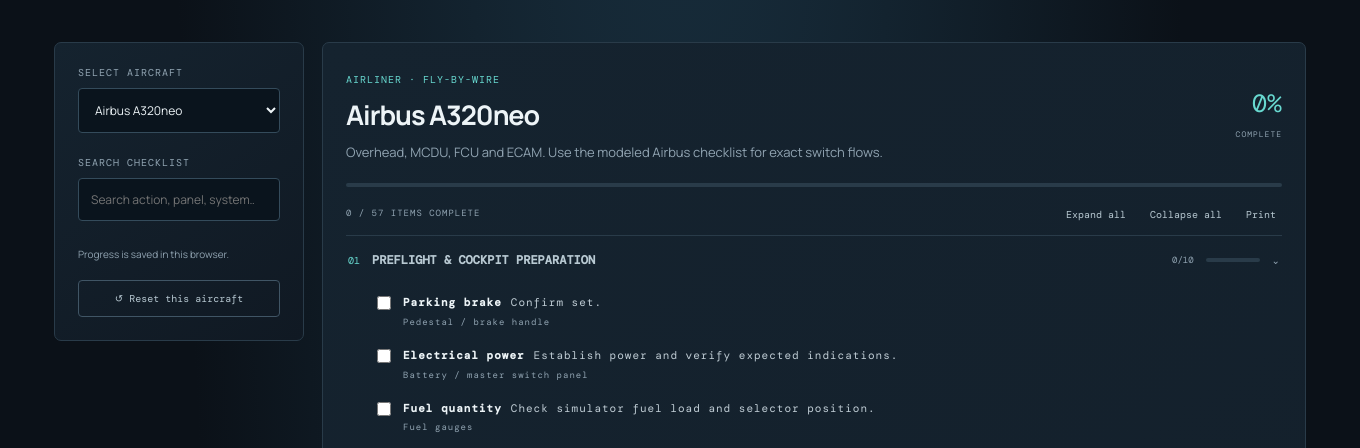
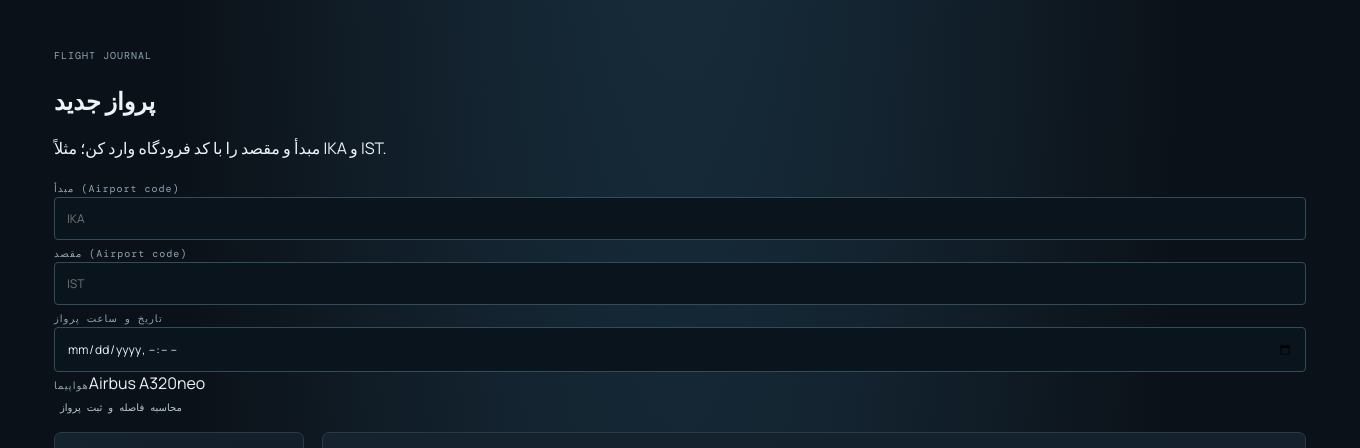
Before and after one commit to taha90nikmanesh-max/MFS-Checklist2020, an Electron app: page index.html in a window 1360 px wide. Shown: the part 420-868 px from the top of the page. Drawn offline with nearby package versions, Linux system fonts and the light colour scheme.

Commit message:
Add flight journal interface

```diff
--- a/index.html
+++ b/index.html
@@ -2,5 +2,17 @@
 <html lang="en"><head><meta charset="utf-8"><meta name="viewport" content="width=device-width,initial-scale=1"><meta name="theme-color" content="#0b1118"><meta name="description" content="Interactive MSFS 2020 Standard aircraft checklists"><link rel="manifest" href="manifest.webmanifest"><link rel="icon" href="icon.svg" type="image/svg+xml"><title>MSFS 2020 · Flight Deck Checklists</title><link rel="stylesheet" href="style.css"></head>
 <body><header class="top"><a class="brand" href="#"><b>FD</b><span>FLIGHT DECK<small>MSFS 2020 · STANDARD EDITION</small></span></a><div class="head-actions"><button id="language" class="lang">فارسی</button><span class="status">● OFFLINE READY</span></div></header>
 <main><section class="hero"><label>SIMULATOR CHECKLIST COMPANION</label><h1>Every flight.<br><i>Every step.</i></h1><p>Aircraft-specific checklist flows for the original Microsoft Flight Simulator 2020 Standard Edition.</p><div class="stats"><div><b>20</b><small>AIRCRAFT</small></div><div><b>11</b><small>FLIGHT PHASES</small></div><div><b>LOCAL</b><small>PROGRESS SAVE</small></div></div></section>
+<section class="flight-log">
+<div class="flight-log-title"><div><label>FLIGHT JOURNAL</label><h2>پرواز جدید</h2><p>مبدأ و مقصد را با کد فرودگاه وارد کن؛ مثلاً IKA و IST.</p></div></div>
+<form id="flightForm" class="flight-form">
+<div><label for="origin">مبدأ (Airport code)</label><input id="origin" required maxlength="80" placeholder="IKA"></div>
+<div><label for="destination">مقصد (Airport code)</label><input id="destination" required maxlength="80" placeholder="IST"></div>
+<div><label for="flightDate">تاریخ و ساعت پرواز</label><input id="flightDate" type="datetime-local" required></div>
+<div class="flight-aircraft"><label>هواپیما</label><span id="flightAircraftName">Airbus A320neo</span></div>
+<button type="submit" id="saveFlight">محاسبه فاصله و ثبت پرواز</button>
+</form>
+<p id="flightMessage" class="flight-message" aria-live="polite"></p>
+<div id="flightHistory" class="flight-history"></div>
+</section>
 <section class="layout"><aside><label id="aircraftLabel" for="aircraft">SELECT AIRCRAFT</label><select id="aircraft"></select><label id="searchLabel" for="search">SEARCH CHECKLIST</label><input id="search" type="search" placeholder="Search action, panel, system…"><p id="savedText" class="saved">● Progress is saved in this browser.</p><button id="reset" class="secondary">↺ Reset this aircraft</button></aside>
 <section class="panel"><div class="heading"><div><label id="category">AIRCRAFT</label><h2 id="name">Loading…</h2><p id="description"></p></div><div class="percent"><b id="percent">0%</b><small>COMPLETE</small></div></div><div class="track"><span id="bar"></span></div><div class="tools"><span id="count">0 ITEMS</span><div><button id="expand">Expand all</button><button id="collapse">Collapse all</button><button id="print">Print</button></div></div><div id="phases"></div><p class="disclaimer">SIMULATOR REFERENCE ONLY. This is not approved real-world aircraft operating data. Cockpit modeling varies by aircraft and simulator version. Always cross-check with the in-game checklist and aircraft documentation.</p></section></section><footer>FLIGHT DECK · BUILT FOR MICROSOFT FLIGHT SIMULATOR 2020</footer></main><script src="script.js"></script></body></html>
```
